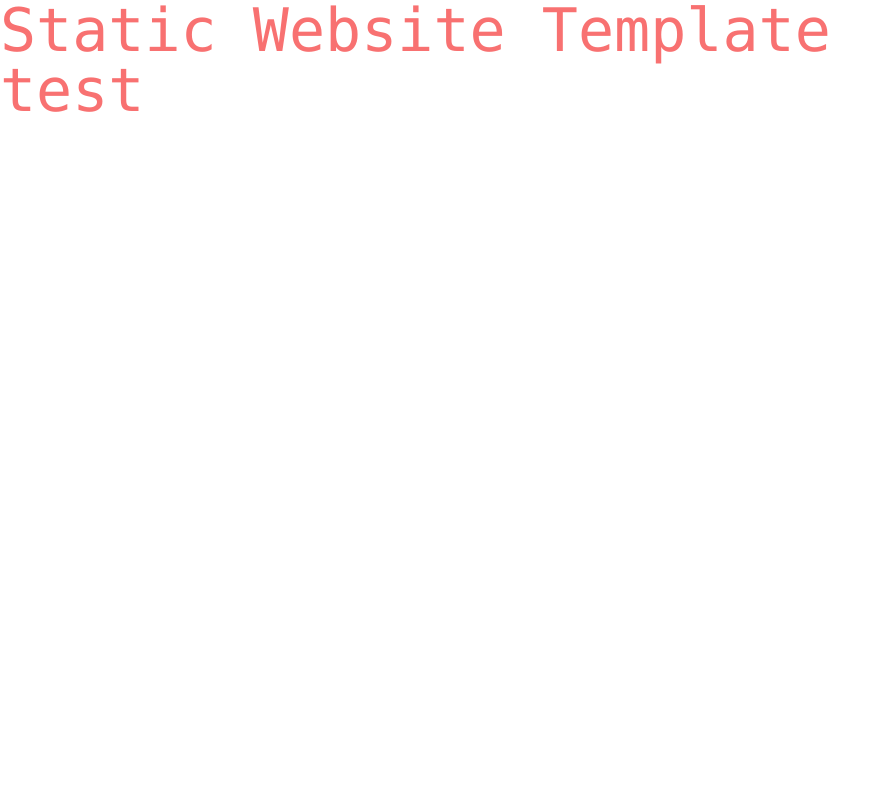
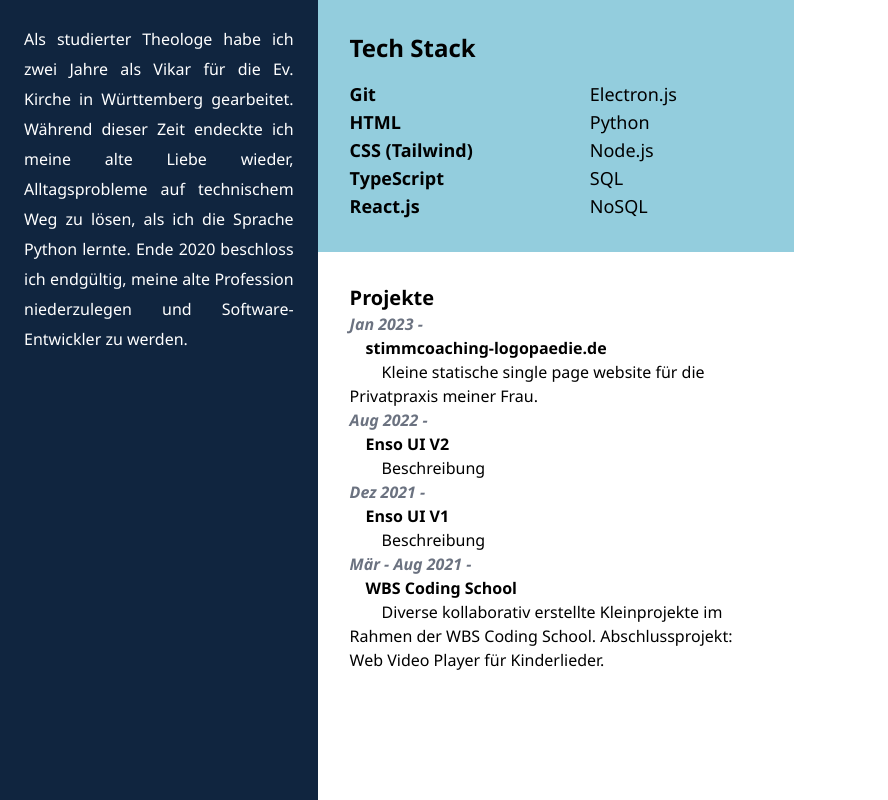
Before and after one commit to ClemensDinkel/cv, a website: page index.html in a window 1280 px wide. Shown: the top 800 px of the page, without its empty margins (0-888 px from the left). Drawn offline with Linux system fonts and the light colour scheme.

Commit message:
fill with first data

```diff
--- a/index.html
+++ b/index.html
@@ -3,12 +3,65 @@
   <head>
     <title>CV Clemens Dinkel</title>
     <meta charset="utf-8" />
-    <link rel="stylesheet" href="./index.css">
+    <link rel="stylesheet" href="./index.css" />
     <meta name="viewport" content="width=device-width, initial-scale=1" />
   </head>
-
-  <body class="font-mono text-6xl text-red-400">
-    <h1 class=>Static Website Template</h1>
-    <p>test</p>
+  <body>
+    <div class="flex w-[794px] h-[1123px]">
+      <div class="h-full w-2/5 bg-oxford-blue text-white p-6">
+        <p class="text-sm text-justify">
+          Als studierter Theologe habe ich zwei Jahre als Vikar für die Ev.
+          Kirche in Württemberg gearbeitet. Während dieser Zeit endeckte ich
+          meine alte Liebe wieder, Alltagsprobleme auf technischem Weg zu lösen,
+          als ich die Sprache Python lernte. Ende 2020 beschloss ich endgültig,
+          meine alte Profession niederzulegen und Software-Entwickler zu werden.
+        </p>
+      </div>
+      <div class="h-full w-3/5">
+        <div class="w-full bg-non-photo-blue p-8">
+          <h1 class="text-2xl font-bold">Tech Stack</h1>
+          <div
+            class="mt-4 text-lg flex flex-col gap-x-8 max-h-[140px] flex-wrap"
+          >
+            <span class="font-bold">Git</span>
+            <span class="font-bold">HTML</span>
+            <span class="font-bold">CSS (Tailwind)</span>
+            <span class="font-bold">TypeScript</span>
+            <span class="font-bold">React.js</span>
+            <span>Electron.js</span>
+            <span>Python</span>
+            <span>Node.js</span>
+            <span>SQL</span>
+            <span>NoSQL</span>
+          </div>
+        </div>
+        <div class="p-8">
+          <div>
+            <h1 class="text-xl font-bold">Projekte</h1>
+            <div>
+              <h2 class="text-gray-500 italic font-semibold">Jan 2023 -</h2>
+              <h3 class="pl-4 font-semibold"><a href="https://stimmcoaching-logopaedie.de">stimmcoaching-logopaedie.de</a></h3>
+              <span class="pl-8">Kleine statische single page website für die Privatpraxis meiner Frau.</span>
+            </div>
+            <div>
+              <h2 class="text-gray-500 italic font-semibold">Aug 2022 -</h2>
+              <h3 class="pl-4 font-semibold">Enso UI V2</h3>
+              <span class="pl-8">Beschreibung</span>
+            </div>
+            <div>
+              <h2 class="text-gray-500 italic font-semibold">Dez 2021 -</h2>
+              <h3 class="pl-4 font-semibold">Enso UI V1</h3>
+              <span class="pl-8">Beschreibung</span>
+            </div>
+            <div>
+              <h2 class="text-gray-500 italic font-semibold">Mär - Aug 2021 -</h2>
+              <h3 class="pl-4 font-semibold">WBS Coding School</h3>
+              <span class="pl-8">Diverse kollaborativ erstellte Kleinprojekte im Rahmen der WBS Coding School. Abschlussprojekt: Web Video Player für Kinderlieder.</span>
+            </div>
+          </div>
+        </div>
+      </div>
+    </div>
   </body>
 </html>
+stimmcoaching-logopaedie
--- a/tailwind.config.js
+++ b/tailwind.config.js
@@ -2,7 +2,15 @@
 module.exports = {
   content: ['./index.html',],
   theme: {
-    extend: {},
+    extend: {
+      colors: {
+        "oxford-blue": "#10253F",
+        "non-photo-blue": "#93CDDD",
+      },
+      fontSize: {
+        sm: ["16px", "30px"]
+      }
+    },
   },
   plugins: [],
 }
```
Also changed, not shown: index.css.
